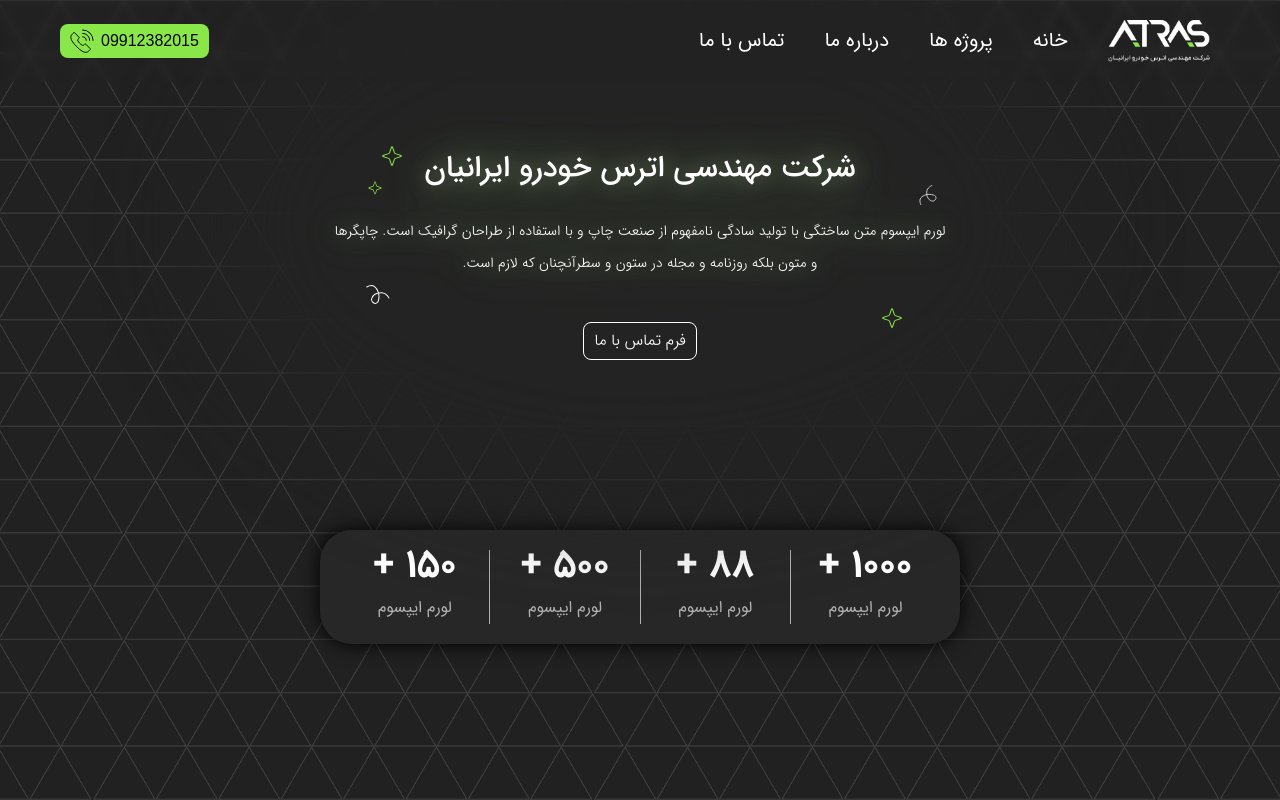
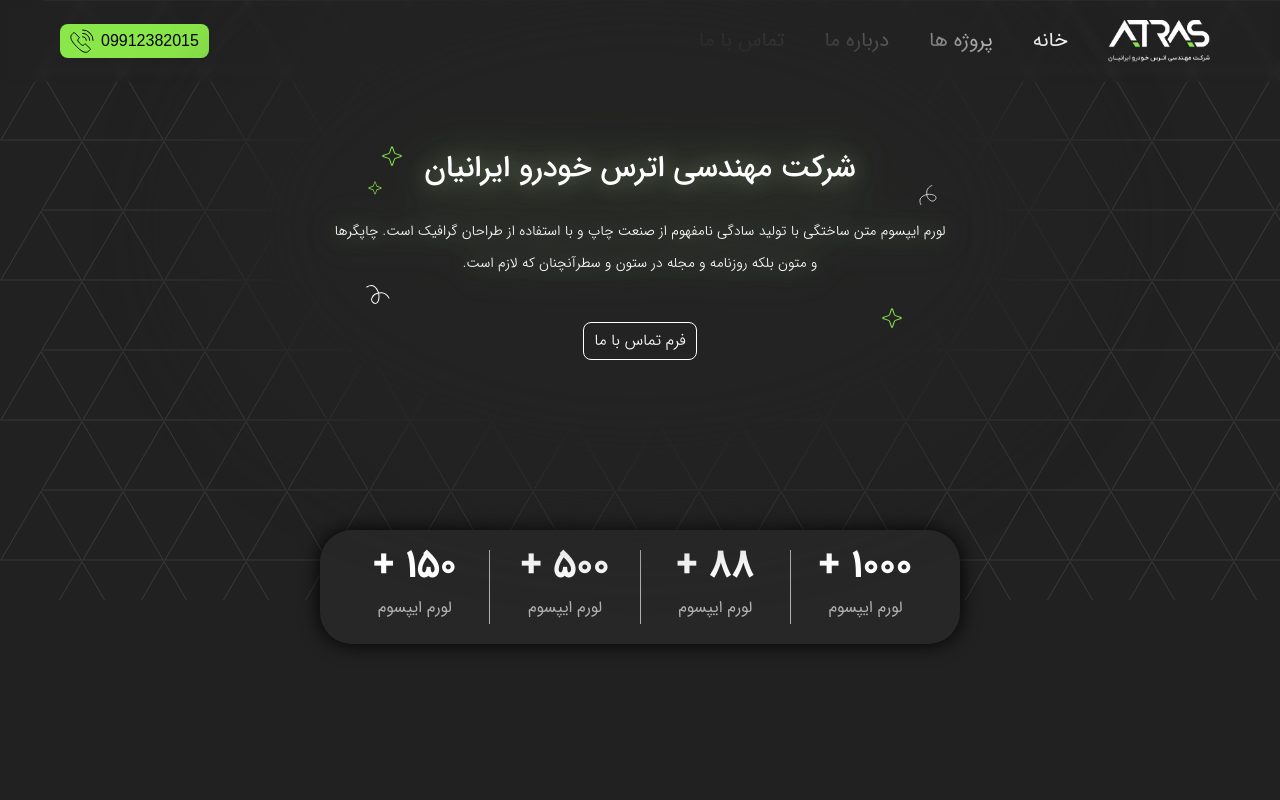
Before and after one commit to fzmk013/Atras-blog, a React (Vite) app: page / in a window 1280 px wide. Built offline with nearby package versions, Linux system fonts and the light colour scheme.

Commit message:
added pattern svg

```diff
--- /dev/null
+++ b/src/icons/PatternIcon.tsx
@@ -0,0 +1,120 @@
+import styled from "styled-components";
+
+function PatternIcon({width="205", height="70.25" , top, right, left, bottom}: iconProps) {
+  return (
+<StyledPatternSvg top={top} right={right} left={left}>
+   <svg id="pattern" xmlns="http://www.w3.org/2000/svg" width={width} height={height} viewBox="0 0 205 70.25">
+  <g id="Group_4" data-name="Group 4" transform="translate(20)">
+    <g id="pattern-2" data-name="pattern">
+      <g id="Group_1" data-name="Group 1">
+        <g id="Polygon_1" data-name="Polygon 1" transform="translate(164 35) rotate(180)" fill="none">
+          <path d="M20.5,0,41,35H0Z" stroke="none"/>
+          <path d="M 20.5 0.9893035888671875 L 0.8723068237304688 34.5 L 40.12769317626953 34.5 L 20.5 0.9893035888671875 M 20.5 0 L 41 35 L 0 35 L 20.5 0 Z" stroke="none" fill="rgba(255,255,255,0.15)"/>
+        </g>
+        <g id="Polygon_1-2" data-name="Polygon 1" transform="translate(123 35) rotate(180)" fill="none">
+          <path d="M20.5,0,41,35H0Z" stroke="none"/>
+          <path d="M 20.5 0.9893035888671875 L 0.8723068237304688 34.5 L 40.12769317626953 34.5 L 20.5 0.9893035888671875 M 20.5 0 L 41 35 L 0 35 L 20.5 0 Z" stroke="none" fill="rgba(255,255,255,0.15)"/>
+        </g>
+        <g id="Polygon_1-3" data-name="Polygon 1" transform="translate(82 35) rotate(180)" fill="none">
+          <path d="M20.5,0,41,35H0Z" stroke="none"/>
+          <path d="M 20.5 0.9893035888671875 L 0.8723068237304688 34.5 L 40.12769317626953 34.5 L 20.5 0.9893035888671875 M 20.5 0 L 41 35 L 0 35 L 20.5 0 Z" stroke="none" fill="rgba(255,255,255,0.15)"/>
+        </g>
+        <g id="Polygon_10" data-name="Polygon 10" transform="translate(41 35) rotate(180)" fill="none">
+          <path d="M20.5,0,41,35H0Z" stroke="none"/>
+          <path d="M 20.5 0.9893035888671875 L 0.8723068237304688 34.5 L 40.12769317626953 34.5 L 20.5 0.9893035888671875 M 20.5 0 L 41 35 L 0 35 L 20.5 0 Z" stroke="none" fill="rgba(255,255,255,0.15)"/>
+        </g>
+      </g>
+    </g>
+    <path id="Path_11" data-name="Path 11" d="M0,0H123.523" transform="translate(20 35)" fill="none" stroke="rgba(255,255,255,0.15)" stroke-width="0.5"/>
+  </g>
+  <g id="Group_5" data-name="Group 5" transform="translate(0 35)">
+    <g id="pattern-3" data-name="pattern">
+      <g id="Group_1-2" data-name="Group 1">
+        <g id="Polygon_1-4" data-name="Polygon 1" transform="translate(164 35) rotate(180)" fill="none">
+          <path d="M20.5,0,41,35H0Z" stroke="none"/>
+          <path d="M 20.5 0.9893035888671875 L 0.8723068237304688 34.5 L 40.12769317626953 34.5 L 20.5 0.9893035888671875 M 20.5 0 L 41 35 L 0 35 L 20.5 0 Z" stroke="none" fill="rgba(255,255,255,0.15)"/>
+        </g>
+        <g id="Polygon_11" data-name="Polygon 11" transform="translate(205 35) rotate(180)" fill="none">
+          <path d="M20.5,0,41,35H0Z" stroke="none"/>
+          <path d="M 20.5 0.9893035888671875 L 0.8723068237304688 34.5 L 40.12769317626953 34.5 L 20.5 0.9893035888671875 M 20.5 0 L 41 35 L 0 35 L 20.5 0 Z" stroke="none" fill="rgba(255,255,255,0.15)"/>
+        </g>
+        <g id="Polygon_1-5" data-name="Polygon 1" transform="translate(123 35) rotate(180)" fill="none">
+          <path d="M20.5,0,41,35H0Z" stroke="none"/>
+          <path d="M 20.5 0.9893035888671875 L 0.8723068237304688 34.5 L 40.12769317626953 34.5 L 20.5 0.9893035888671875 M 20.5 0 L 41 35 L 0 35 L 20.5 0 Z" stroke="none" fill="rgba(255,255,255,0.15)"/>
+        </g>
+        <g id="Polygon_1-6" data-name="Polygon 1" transform="translate(82 35) rotate(180)" fill="none">
+          <path d="M20.5,0,41,35H0Z" stroke="none"/>
+          <path d="M 20.5 0.9893035888671875 L 0.8723068237304688 34.5 L 40.12769317626953 34.5 L 20.5 0.9893035888671875 M 20.5 0 L 41 35 L 0 35 L 20.5 0 Z" stroke="none" fill="rgba(255,255,255,0.15)"/>
+        </g>
+        <g id="Polygon_10-2" data-name="Polygon 10" transform="translate(41 35) rotate(180)" fill="none">
+          <path d="M20.5,0,41,35H0Z" stroke="none"/>
+          <path d="M 20.5 0.9893035888671875 L 0.8723068237304688 34.5 L 40.12769317626953 34.5 L 20.5 0.9893035888671875 M 20.5 0 L 41 35 L 0 35 L 20.5 0 Z" stroke="none" fill="rgba(255,255,255,0.15)"/>
+        </g>
+      </g>
+    </g>
+    <path id="Path_11-2" data-name="Path 11" d="M0,0H164.734" transform="translate(20 35)" fill="none" stroke="rgba(255,255,255,0.15)" stroke-width="0.5"/>
+  </g>
+   </svg>
+</StyledPatternSvg>
+
+
+  )
+}
+
+export default PatternIcon
+
+const StyledPatternSvg = styled.div<iconProps>`
+  position: absolute;
+border: 1px solid red;
+
+  ${(props) => props.top && `top: ${props.top};`}
+  ${(props) => props.right && `right: ${props.right};`}
+  ${(props) => props.left && `left: ${props.left};`}
+  ${(props) => props.bottom && `bottom: ${props.bottom};`}
+
+  /* z-index: 2; */
+
+  /* Rotation and sparkle animations */
+  /* animation: rotate 20s linear infinite,  3s ease-in-out infinite; */
+/*
+  @keyframes rotate {
+    from {
+      transform: rotate(0deg);
+    }
+    to {
+      transform: rotate(360deg);
+    }
+  } */
+
+  /* Cute pulsing glow */
+  /* @keyframes sparkle {
+    0%, 100% {
+      filter: drop-shadow(0 0 4px rgba(255, 255, 255, 0.4))
+              drop-shadow(0 0 8px rgba(138, 231, 73, 0.3));
+    }
+    50% {
+      filter: drop-shadow(0 0 8px rgba(255, 255, 255, 0.6))
+              drop-shadow(0 0 16px rgba(138, 231, 73, 0.5))
+              drop-shadow(0 0 24px rgba(138, 231, 73, 0.2));
+    }
+  }
+
+  &:hover {
+    animation-play-state: paused;
+    filter: drop-shadow(0 0 12px rgba(255, 255, 255, 0.8))
+            drop-shadow(0 0 20px rgba(138, 231, 73, 0.6))
+            drop-shadow(0 0 30px rgba(138, 231, 73, 0.3));
+  } */
+
+  /* cursor: pointer; */
+  /* transition: filter 0.3s ease; */
+`;
+
+type iconProps = {
+  width?: string;
+  height?: string;
+  top?: string;
+  right?: string;
+  left?: string;
+  bottom? :string;
+}
--- a/src/layout/Layout.tsx
+++ b/src/layout/Layout.tsx
@@ -1,16 +1,22 @@
 import styled from "styled-components"
 import patterns from "../../public/images/PATTERN.png";
 import HeaderSection from "../sections/header/HeaderSection";
-import FooterSection from "../sections/footer/FooterSection";
+// import PatternIcon from "../icons/PatternIcon";
+// import FooterSection from "../sections/footer/FooterSection";
 
 
 function Layout({children} : any) {
   return (
+    <>
     <StyledLayout dir="rtl">
         <HeaderSection/>
-        {children}
+        {/* <MainContentWrapper> */}
+         {children}
+        {/* </MainContentWrapper> */}
         {/* <FooterSection/> */}
     </StyledLayout>
+        {/* <PatternIcon top="1500px" left="-0.3%" /> */}
+    </>
   )
 }
 
@@ -18,19 +24,46 @@
 
 
 const StyledLayout = styled.div`
-min-height: 100vh;
-background-image: url(${patterns});
-background-color: rgb(33, 33, 33);
-/* background: radial-gradient(258.19% 74.24% at 50% 12.21%, #E9F5FC 0%, rgba(203, 220, 243, 0.87) 22%, rgba(5, 52, 186, 0) 100%), radial-gradient(63.78% 39.75% at 50% 18.41%, #29ba05 0%, rgba(5, 52, 186, 0) 100%), radial-gradient(100% 100% at 50% 0%, #29ba05  0%, rgba(5, 52, 186, 0) 100%) black; */
-background-repeat: no-repeat;
-/* background-size: contain; */
-background-size: cover;
- background-position: center;
+  min-height: 100vh;
+  background-color: #212121;
+  position: relative;
+  overflow: hidden;
+
   display: flex;
   flex-direction: column;
-
   align-items: center;
   text-align: center;
-  margin: auto;
 
-  `
+  /* TOP PATTERN AREA */
+  &::before {
+    content: "";
+    position: absolute;
+    top: 0;
+    left: 0;
+    width: 100%;
+    height: 600px; /* 👈 controls pattern height */
+
+    background-image: url(${patterns});
+    background-repeat: repeat;
+    background-size: auto;
+    opacity: 0.5;
+
+    pointer-events: none;
+    z-index: 0;
+  }
+
+  /* CONTENT ABOVE BACKGROUND */
+  > * {
+    position: relative;
+    z-index: 1;
+  }
+`;
+
+// const MainContentWrapper = styled.div`
+// border: 1px solid red;
+// padding: 5rem;
+// display: flex;
+// flex-direction: column;
+// gap: 5rem;
+
+//   `
```
